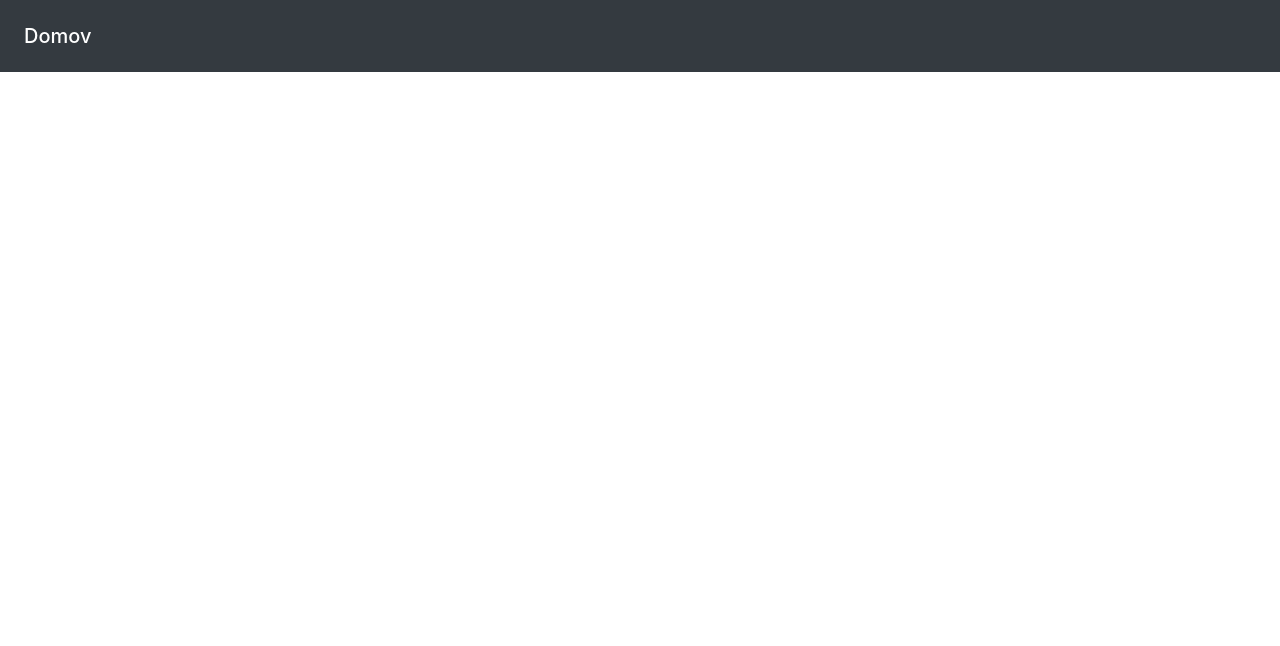
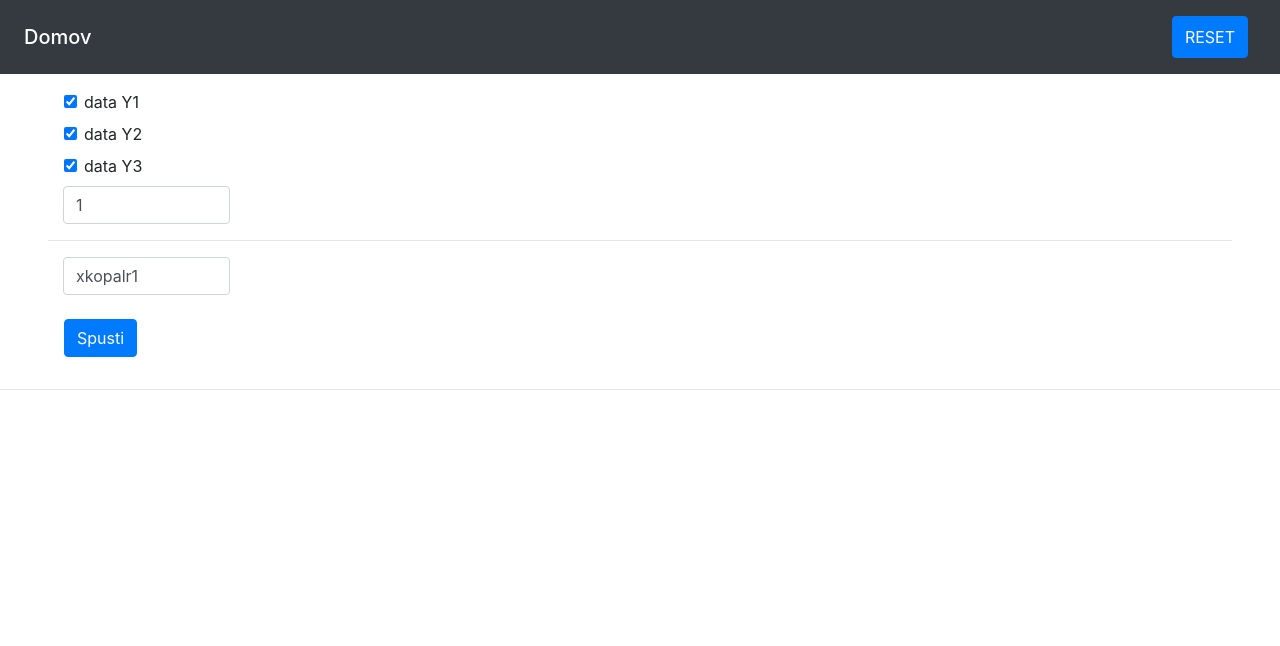
Before and after one commit to rastislavkopal/WEBTECH2_5-sse, a PHP site: page / in a window 1280 px wide. Shown: the top 646 px of the page. Run offline with PHP 8.4, Linux system fonts and the light colour scheme; some libraries are stand-ins or nearby versions.

Commit message:
added basic implementation

```diff
--- a/api/composer.json
+++ /dev/null
@@ -1,5 +0,0 @@
-{
-    "require": {
-        "pecee/simple-router": "4.2.0.6"
-    }
-}
--- a/assets/css/style.css
+++ b/assets/css/style.css
@@ -27,3 +27,7 @@ html,body {
     background-color: tomato;
     color: white;
 }
+
+#prepare-div{
+ /*width: 10%;*/
+}
--- a/assets/js/myscript.js
+++ b/assets/js/myscript.js
@@ -1,6 +1,24 @@
+var source;
 $(document).ready( function () {
 
+    // $.ajax({
+    //     url: "https://wt78.fei.stuba.sk/zadanie5/controllers/reset.php",
+    //     type: "get",
+    //     async: false,
+    //     // success: displayMessage
+    // });
+
+
+    source = new EventSource("./controllers/generator.php");
+    source.onmessage = function(event) {
+        document.getElementById("section_main").innerHTML += event.data + "<br>";
+    };
 } );
+
+function reset()
+{
+    $.get("https://wt78.fei.stuba.sk/zadanie5/controllers/reset.php", displayMessage );
+}
 
 function displayMessage(response)
 {
@@ -12,3 +30,34 @@ function displayMessage(response)
     message.append(response);
     message.appendTo($('body')).fadeIn(300).delay(3000).fadeOut(1500);
 }
+
+var isRunning = 0;
+function prepareParams()
+{
+    let data = $('#prepare-div').serializeArray();
+
+    var serializedObj = {};
+    serializedObj["a"] = data[data.length-2]["value"];
+    serializedObj["client_id"] = data[data.length-1]["value"];
+    // client_id
+
+    $("#prepare-div input:checkbox").each(function(){
+        serializedObj[this.name] = this.checked ? 1 : 0;
+    });
+    console.log(serializedObj);
+
+    $.ajax({
+        url: 'https://wt78.fei.stuba.sk/zadanie5/controllers/params.php',
+        type: 'POST',
+        data: serializedObj,
+        dataType: 'text',
+        success: function(data){
+            displayMessage(data)
+        },
+    });
+}
+
+function startSource()
+{
+
+}
--- /dev/null
+++ b/controllers/generator.php
@@ -0,0 +1,52 @@
+<?php
+ini_set('display_errors', 1);
+ini_set('display_startup_errors', 1);
+error_reporting(E_ALL);
+
+include_once "../models/ParamsModel.php";
+
+session_start();
+if (isset($_SESSION['a'])) {
+
+    header("Cache-Control: no-cache");
+    header("Content-Type: text/event-stream");
+    header("Access-Control-Allow-Origin: *");
+
+
+// check if connection was already established
+    if (isset($_SERVER['HTTP_LAST_EVENT_ID']) && !empty($_SERVER['HTTP_LAST_EVENT_ID']) && is_numeric($_SERVER['HTTP_LAST_EVENT_ID'])) {
+        $lastId = intval($_SERVER['HTTP_LAST_EVENT_ID']);
+        $lastId++;
+    } else {
+        $lastId = 0;
+    }
+
+    while (true) {
+
+        $json = ['x' => $lastId];
+
+        if (isset($_SESSION['a']) && !empty($_SESSION['a'])) {
+            $a = intval($_SESSION['a']);
+            if (isset($_SESSION['y1']))
+                $json["y1"] = sin($lastId * $a) * sin($lastId * $a);
+            if (isset($_SESSION['y2']))
+                $json["y2"] = cos($lastId * $a) * cos($lastId * $a);
+            if (isset($_SESSION['y3']))
+                $json["y3"] = sin($lastId * $a) * cos($lastId * $a);
+        }
+
+        // Send a simple message at random intervals.
+        echo 'data: ' . json_encode($json) . "\n\n";
+
+        ob_flush();
+        flush();
+        $lastId++;
+
+        // Break the loop if the client aborted the connection (closed the page)
+        if (connection_aborted()) break;
+
+        sleep(3);
+    }
+} else {
+    echo 'data: no params... :( :)';
+}
--- a/index.php
+++ b/index.php
@@ -1,3 +1,9 @@
+<?php
+ini_set('display_errors', 1);
+ini_set('display_startup_errors', 1);
+error_reporting(E_ALL);
+
+?>
 <!doctype  html>
 <html lang="sk">
 <head>
@@ -13,8 +19,10 @@
 
 <?php include('./views/header.php') ?>
 
-<section>
+<?php include('./views/prepare.php') ?>
+<hr>
 
+<section id="section_main">
 </section>
 
 <?php include('./views/footer.php'); ?>
--- a/api/models/Database.php
+++ b/models/Database.php
@@ -23,7 +23,7 @@ class Database
     public function getConnection()
     {
         try{
-            $conn = new PDO("mysql:host=$this->server_name;dbname=zadanie3", $this->db_name, $this->db_pass);
+            $conn = new PDO("mysql:host=$this->server_name;dbname=zadanie5", $this->db_name, $this->db_pass);
             // set the PDO error mode to exception
             $conn->setAttribute(PDO::ATTR_ERRMODE, PDO::ERRMODE_EXCEPTION);
             return $conn;
--- /dev/null
+++ b/models/ParamsModel.php
@@ -0,0 +1,72 @@
+<?php
+
+require_once 'Database.php';
+
+class ParamsModel
+{
+    private $db;
+
+    /**
+     * RecordsModel constructor.
+     */
+    public function __construct()
+    {
+        $this->db = new Database();
+    }
+
+
+    public function createRecord($data)
+    {
+        try {
+            $conn = $this->db->getConnection();
+            $stmt = $conn->prepare("INSERT INTO records (user_id, a , y1, y2, y3 ) VALUES (:user_id, :a, :y1, :y2, :y3)");
+
+            return $stmt->execute($data);
+        } catch (PDOException $e) {
+            return "Connection failed: " . $e->getMessage();
+        }
+    }
+
+    public function updateParams($record)
+    {
+//        try {
+//            $conn = $this->db->getConnection();
+//            $stmt = $conn->prepare("UPDATE records SET a=:a, y1=:y1, y2=:y2, y3=y3 WHERE user_id=:user_id");
+//
+//            return $stmt->execute($record);
+//        } catch (PDOException $e) {
+//            return "Connection failed: " . $e->getMessage();
+//        }
+    }
+
+
+    public function getParams($user_id)
+    {
+        try {
+            $conn = $this->db->getConnection();
+            $stmt = $conn->prepare("SELECT a, y1, y2, y3 FROM records WHERE user_id=? LIMIT 1");
+            $stmt->execute([$user_id]);
+            return $stmt->fetch(PDO::FETCH_ASSOC);
+        } catch (PDOException $e) {
+            return "Connection failed: " . $e->getMessage();
+        }
+    }
+
+    public function clearParams($user_id)
+    {
+        try {
+            $conn = $this->getConnection();
+
+            $count=$conn->prepare("DELETE * FROM records WHERE user_id=:user_id");
+            $count->bindParam(":user_id",$user_id);
+            if($count->execute() && $count->rowCount())
+                echo "Záznam bol úspešne zmazaný.";
+            else
+                echo "Nastala neočakávaná chyba. Prosím skúste to znova.";
+        } catch (PDOException $e) {
+            return "Connection failed: " . $e->getMessage();
+        }
+    }
+
+
+}
--- a/views/header.php
+++ b/views/header.php
@@ -1,9 +1,18 @@
 <nav class="navbar navbar-dark navbar-expand-lg bg-dark py-3 sticky-top">
-    <a class="navbar-brand mb-0 h1 ml-2" href="http://wt78.fei.stuba.sk/zadanie3/">Domov</a>
+    <a class="navbar-brand mb-0 h1 ml-2" href="http://wt78.fei.stuba.sk/zadanie5/">Domov</a>
 
     <ul class="navbar-nav mr-auto mx-4" style="visibility: hidden">
         <li class="nav-item">
             <a class="nav-link" href="#"></a>
         </li>
     </ul>
+
+    <ul class="nav navbar-nav navbar-right">
+        <li>
+            <div id="navbar_upload" class="btn-nav" onclick="reset()">
+                <a class="btn btn-primary btn-small navbar-btn mx-3 py-2">RESET</a>
+            </div>
+        </li>
+    </ul>
+
 </nav>
--- /dev/null
+++ b/views/prepare.php
@@ -0,0 +1,25 @@
+<form id="prepare-div" class="form-group mx-5 my-3">
+    <div class="form-check mx-3 my-2">
+        <input class="form-check-input" type="checkbox" id="y1_check" name="y1_check" value="y1_check" checked>
+        <label class="form-check-label" for="y1_check">data Y1</label>
+    </div>
+    <div class="form-check mx-3 my-2">
+        <input class="form-check-input" type="checkbox"  id="y2_check" name="y2_check" value="y2_check" checked>
+        <label class="form-check-label" for="y2_check">data Y2</label>
+    </div>
+    <div class="form-check mx-3 my-2">
+        <input class="form-check-input" type="checkbox"  id="y3_check" name="y3_check" value="y3_check" checked>
+        <label class="form-check-label" for="y3_check">data Y3 </label>
+    </div>
+
+    <div class="mb-2 col-2">
+        <label for="a_param" class="sr-only">Parameter</label>
+        <input type="number" class="form-control" id="a_param" name="a_param" placeholder="hodnota parametra" value="1">
+    </div>
+    <hr>
+    <div class="mb-2 col-2">
+        <label for="client_id" class="sr-only">ID klienta</label>
+        <input type="text" class="form-control" id="client_id" name="client_id" placeholder="ID" value="xkopalr1">
+    </div>
+    <button type="button" id="prepareButton" onclick="prepareParams()" class="btn btn-primary mb-2 mx-3 my-3">Spusti</button>
+</form>
```
Also changed, not shown: api/helpers.php (deleted, +0 -88 lines), api/index.php (deleted, +0 -20 lines), api/routes.php (deleted, +0 -8 lines), controllers/params.php (added, +33 -0 lines), controllers/reset.php (added, +11 -0 lines), api/.htaccess (deleted).
